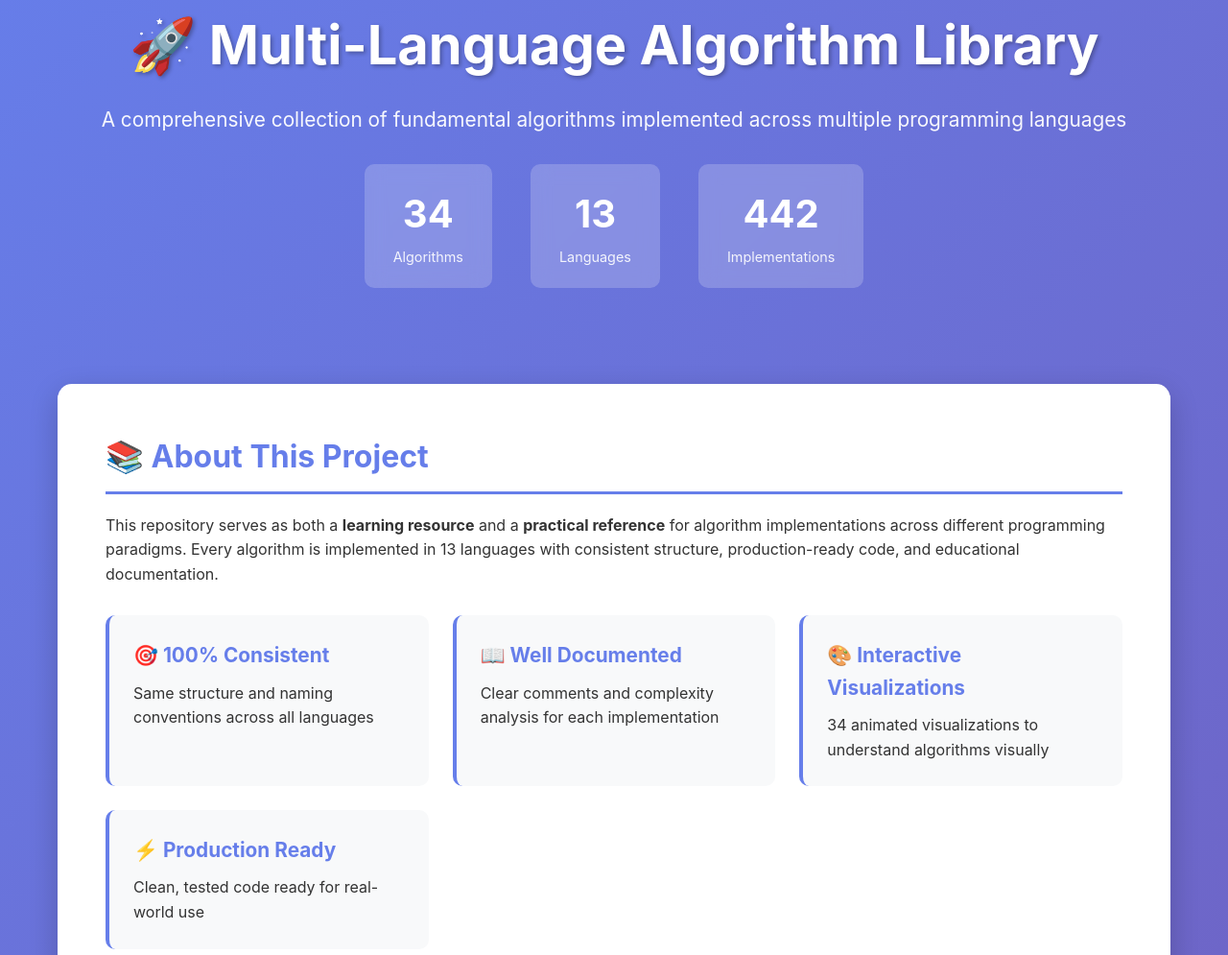
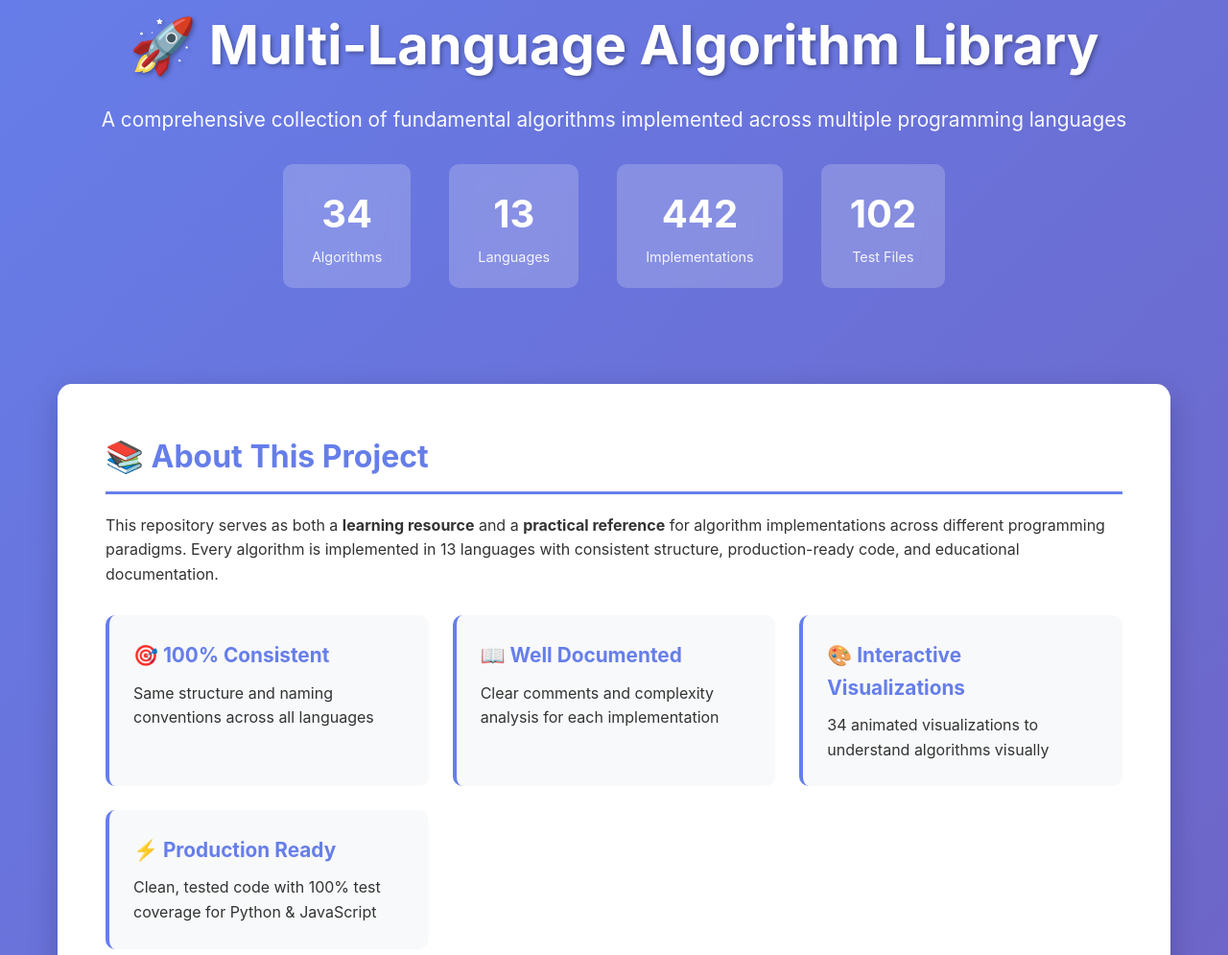
Before and after one commit to v-hansen/algorithms, a plain HTML site: page index.html in a window 1280 px wide. Shown: the part 97-1092 px from the top of the page at 96% size. Drawn offline with Linux system fonts and the light colour scheme.

Commit message:
Update documentation with complete test coverage statistics
- Update README.md with test statistics (102 test files, 166 test cases)
- Add testing section with Python, JavaScript, and Java test commands
- Update index.html with test file count (102) in stats section
- Update meta description to mention 100% test coverage
- Update tests/README.md with complete coverage table showing all 34 algorithms tested
- Remove duplicate/outdated test information

Documentation now reflects:
- Python: 34 test files (100% coverage)
- JavaScript: 34 test files (100% coverage)
- Java: 34 test files (100% coverage)

```diff
--- a/index.html
+++ b/index.html
@@ -4,7 +4,7 @@
     <meta charset="UTF-8">
     <meta name="viewport" content="width=device-width, initial-scale=1.0">
     <title>Polyglot Algorithms - 34 Algorithms in 13 Languages | Learn Data Structures & Algorithms</title>
-    <meta name="description" content="Master 34 fundamental algorithms with 442 implementations across 13 programming languages. Interactive visualizations, complexity analysis, and production-ready code for sorting, graphs, ML, and more.">
+    <meta name="description" content="Master 34 fundamental algorithms with 442 implementations across 13 programming languages. 102 test files with 100% coverage. Interactive visualizations, complexity analysis, and production-ready code for sorting, graphs, ML, and more.">
     <meta name="keywords" content="algorithms, data structures, programming, python, javascript, java, c++, rust, go, kotlin, typescript, visualizations, learning, sorting algorithms, graph algorithms, dynamic programming, machine learning, binary search, dijkstra, interview preparation, computer science">
     <meta name="author" content="Vitor Hansen">
     <meta name="robots" content="index, follow">
@@ -218,6 +218,10 @@
                     <span class="stat-number">442</span>
                     <span class="stat-label">Implementations</span>
                 </div>
+                <div class="stat">
+                    <span class="stat-number">102</span>
+                    <span class="stat-label">Test Files</span>
+                </div>
             </div>
         </header>
 
@@ -240,7 +244,7 @@
                 </div>
                 <div class="feature">
                     <h3>⚡ Production Ready</h3>
-                    <p>Clean, tested code ready for real-world use</p>
+                    <p>Clean, tested code with 100% test coverage for Python & JavaScript</p>
                 </div>
             </div>
         </div>
```
Also changed, not shown: README.md, tests/README.md.
